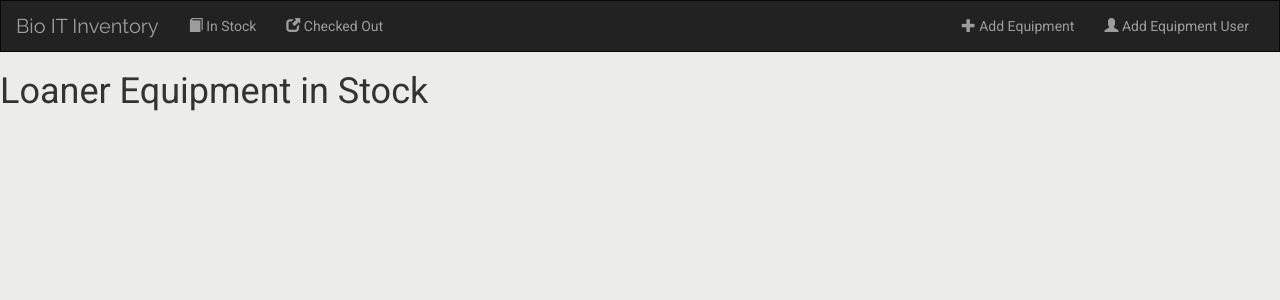
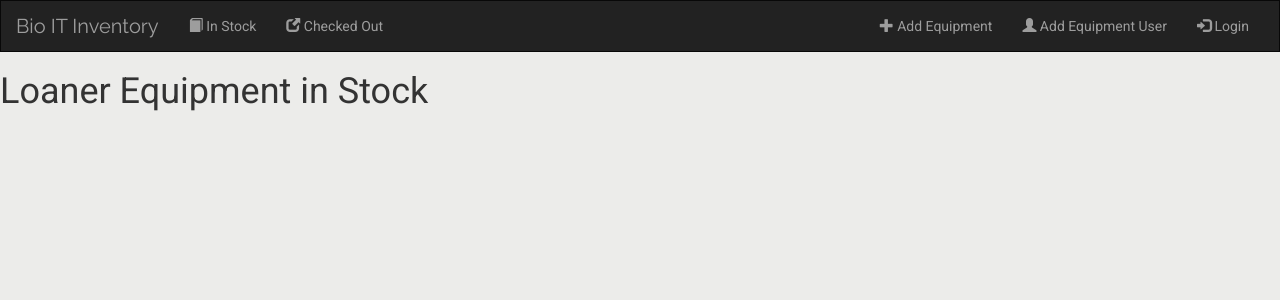
Before and after one commit to shamikh-mill/bio-inventory, a Django app: page /in-stock/ in a window 1280 px wide. Shown: the top 300 px of the page. Run offline with Django 3.2, Linux system fonts and the light colour scheme; data that the repository does not hold is empty; some libraries are stand-ins or nearby versions.

Commit message:
login button added

```diff
--- a/inventory/templates/inventory/base.html
+++ b/inventory/templates/inventory/base.html
@@ -54,6 +54,12 @@
                 </a>
             </li>
 
+                        <li class = "">
+                <a href = 'http://bioinventory.herokuapp.com/admin/'>
+                    <span class = "glyphicon glyphicon-log-in" aria-hidden = "true"></span>&nbsp;Login
+                </a>
+            </li>
+
         </ul>
      </div>
     </div>
```
